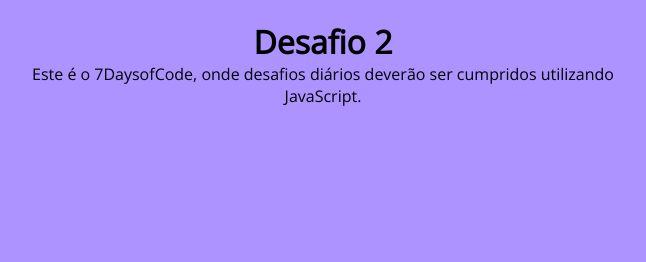
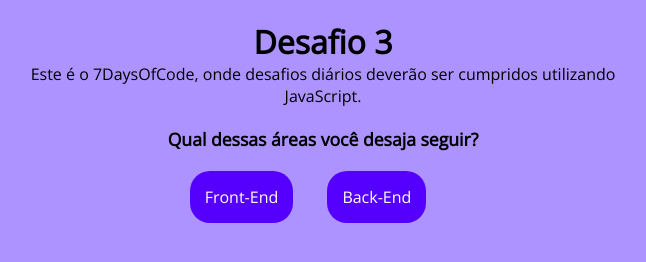
Before and after one commit to joabemilio/7DaysOfCode-LogicaJS, a plain HTML site: page Dia 3/desafio3.html in a window 1280 px wide. Shown: the whole page, without its empty margins (317-963 px from the left). Drawn offline with nearby package versions, Linux system fonts and the light colour scheme.

Commit message:
estilizando padronagem de caixa e botoes no css

```diff
--- a/Dia 3/desafio3.css
+++ b/Dia 3/desafio3.css
@@ -0,0 +1,26 @@
+.caixa {
+  text-align: center;
+  width: 100vw;
+}
+
+.titulo-pergunta {
+  margin: 20px 0;
+  font-size: 1.1em;
+}
+
+.botao-escolha {
+  padding: 15px;
+  border-radius: 20px;
+  font-size: 1em;
+  font-family: 'Open Sans';
+  font-weight: 300;
+  color:#fff;
+  background: rgb(85, 0, 255);
+  cursor: pointer;
+  margin-right: 30px;
+  transition: background 0.3s;
+}
+
+.botao-escolha:hover {
+  background: rgb(0, 128, 255);
+}
--- a/Dia 3/desafio3.html
+++ b/Dia 3/desafio3.html
@@ -5,14 +5,20 @@
   <meta http-equiv="X-UA-Compatible" content="IE=edge">
   <meta name="viewport" content="width=device-width, initial-scale=1.0">
   <link rel="stylesheet" href="../Dia 1/desafio1.css">
+  <link rel="stylesheet" href="desafio3.css">
   <title>Desafio 3</title>
 </head>
 <body>
   <div class="infomacoes">
-    <h1>Desafio 2</h1>
-    <p>Este é o 7DaysofCode, onde desafios diários deverão ser cumpridos utilizando JavaScript.</p>
+    <h1>Desafio 3</h1>
+    <p>Este é o 7DaysOfCode, onde desafios diários deverão ser cumpridos utilizando JavaScript.</p>
   </div>
 
+  <div class="parte-1 caixa">
+    <h2 class="titulo-pergunta">Qual dessas áreas você desaja seguir?</h2>
+    <button id="front-botao" class="botao-escolha">Front-End</button>
+    <button id="back-botao" class="botao-escolha">Back-End</button>
+  </div>
 
 
   <script src="desafio3.js"></script>
```
Also changed, not shown: Dia 1/desafio1.html (+1 -1 lines), Dia 2/desafio2.html (+1 -1 lines).
